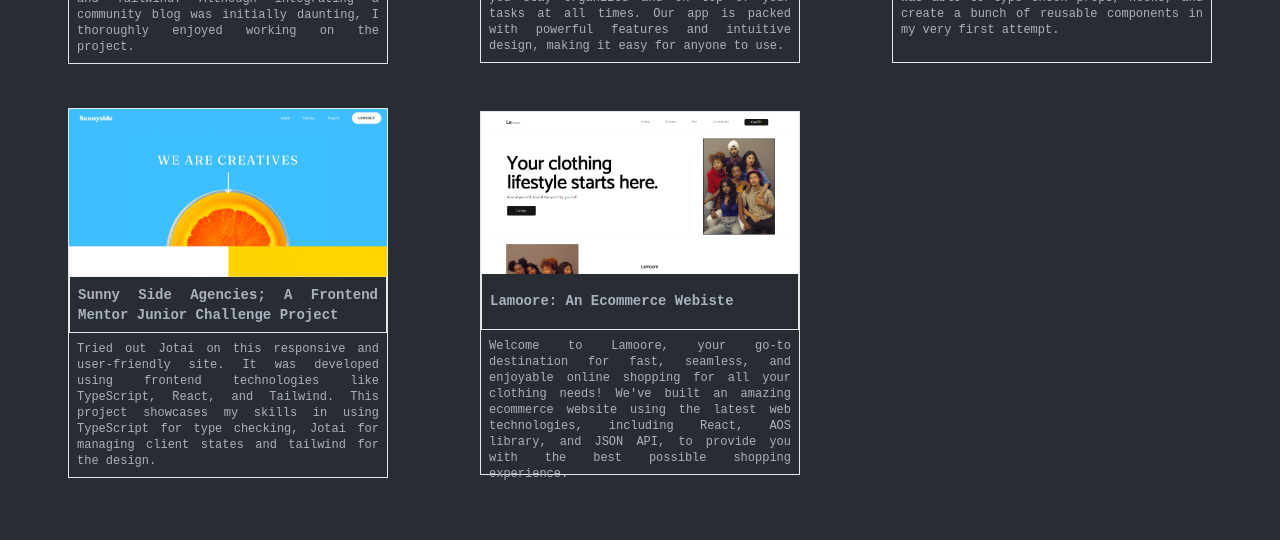
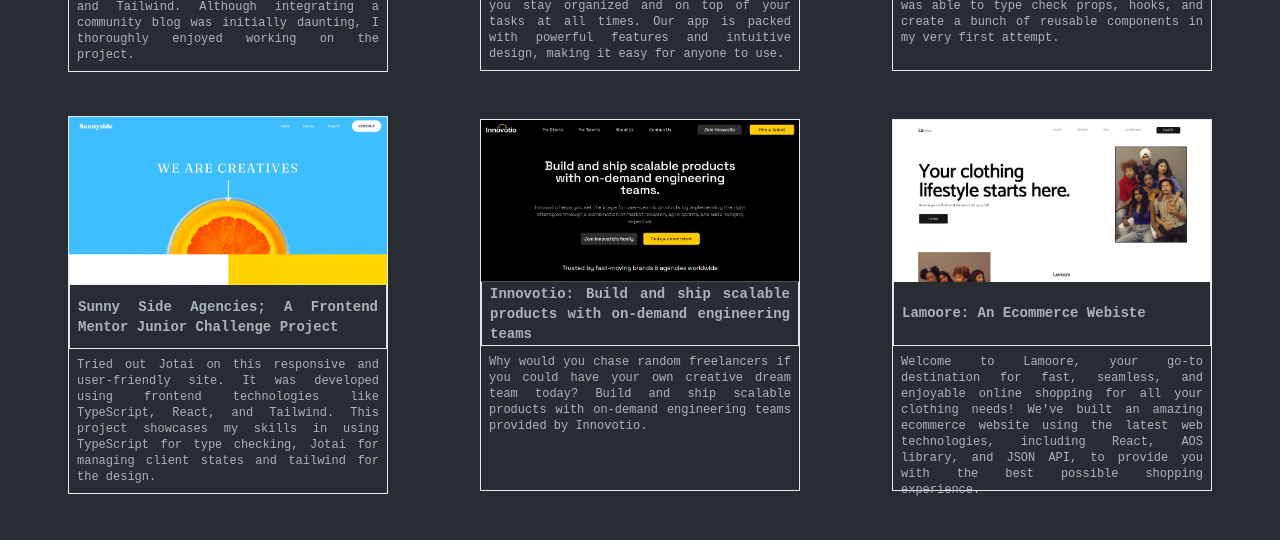
Before and after one commit to ForJessicaSake/Portfolio, a React (Create React App) app: page / in a window 1280 px wide. Shown: the part 2980-3520 px from the top of the page. Built offline with nearby package versions, Linux system fonts and the light colour scheme; no server answers.

Commit message:
feat:work projects updated

```diff
--- a/src/components/Project.tsx
+++ b/src/components/Project.tsx
@@ -8,6 +8,7 @@
 import sunnyside from "../assets/sunnyside.png";
 import Empower from "../assets/Empower.png";
 import Lamoore from "../assets/Lamoore.png"
+import innovotio from "../assets/innovotio.png"
 
 
 const Project: React.FC = () => {
@@ -52,6 +53,12 @@
           about="Tried out Jotai on this responsive and user-friendly site. It was developed using frontend technologies like TypeScript, React, and Tailwind. This project showcases my skills in using TypeScript for type checking, Jotai for managing client states and tailwind for the design."
           link="https://sunnyside-agencies.vercel.app/"
         />
+          <Card
+          image={innovotio}
+          title="Innovotio: Build and ship scalable products with on-demand engineering teams"
+          about="Why would you chase random freelancers if you could have your own creative dream team today? Build and ship scalable products with on-demand engineering teams provided by Innovotio."
+          link="https://innovotio-website.vercel.app/"
+        />
            <Card
           image={Lamoore}
           title="Lamoore: An Ecommerce Webiste"
--- a/src/components/Publications.tsx
+++ b/src/components/Publications.tsx
@@ -54,10 +54,10 @@
 
 
   return (
-    <section className="flex flex-col px-6 pb-20" id="publications">
-      <section className="flex justify-start items-center lg:w-5/12 w-72 pb-10">
+    <section className="flex flex-col px-6 pb-20" >
+      <section className="flex justify-start items-center lg:w-5/12 w-72 pb-10" id="publications">
         <h1 className="lg:text-2xl text-xl">
-          <span className="text-primary ">#</span>Publications
+          <span className="text-primary">#</span>Publications
         </h1>
         <figure className="pl-4">
           <img src={stroke} alt="line" className="lg:w-20 w-32" />
--- a/src/elements/Card.tsx
+++ b/src/elements/Card.tsx
@@ -14,7 +14,7 @@
      <Link to={link} target="blank">
       <img src={image} alt="" />
       </Link>
-      <h2 className="font-bold text-justify flex items-center h-14 lg:text-sm text-sm border-t-0 border px-2 py-2">
+      <h2 className="font-bold text-justify flex items-center h-16 lg:text-sm text-sm border-t-0 border px-2 py-2">
         {title}
       </h2>
       <p className="h-36 py-2 px-2 text-justify ">{about}</p>
```
Also changed, not shown: src/assets/innovotio.png (added).
